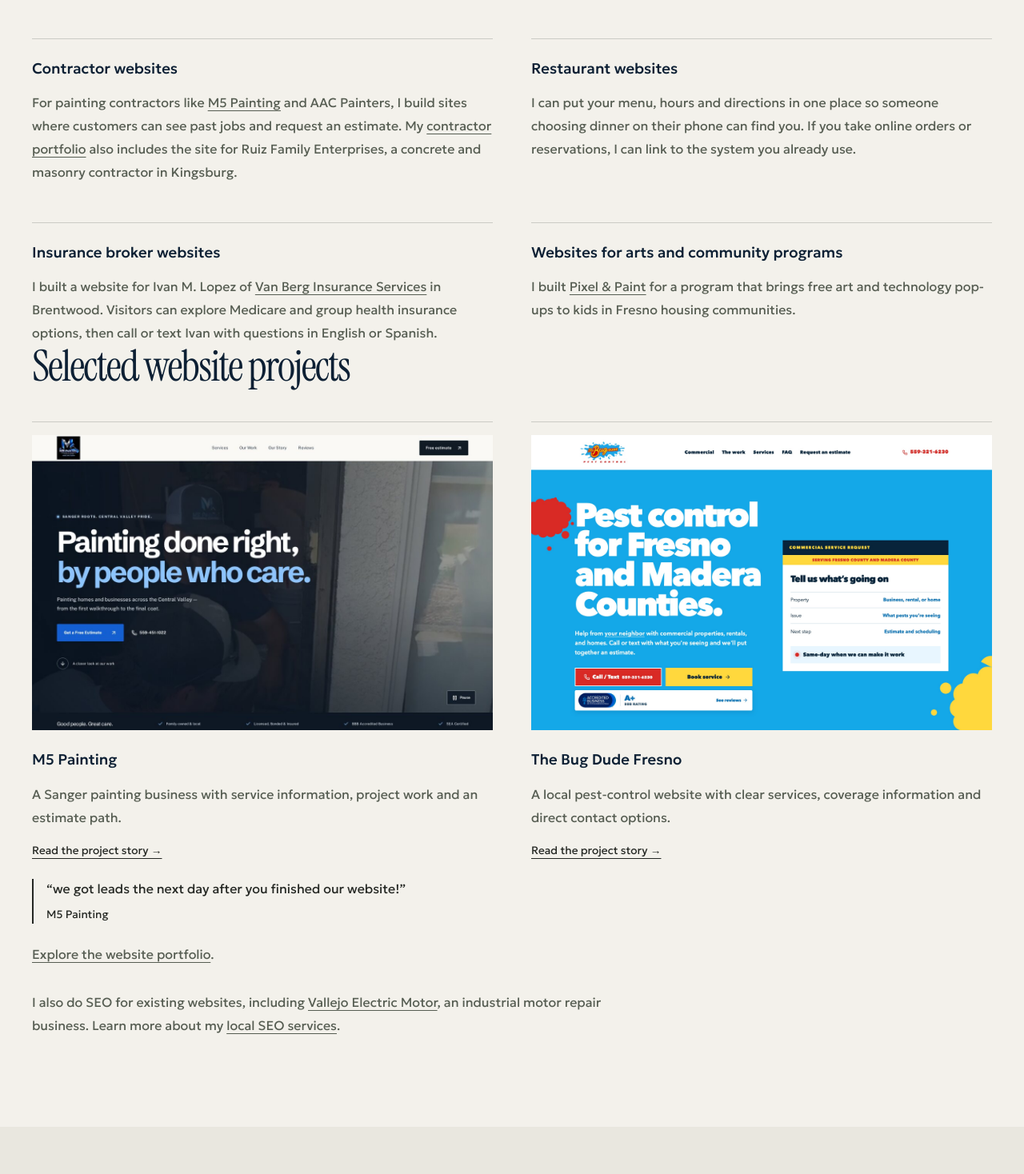
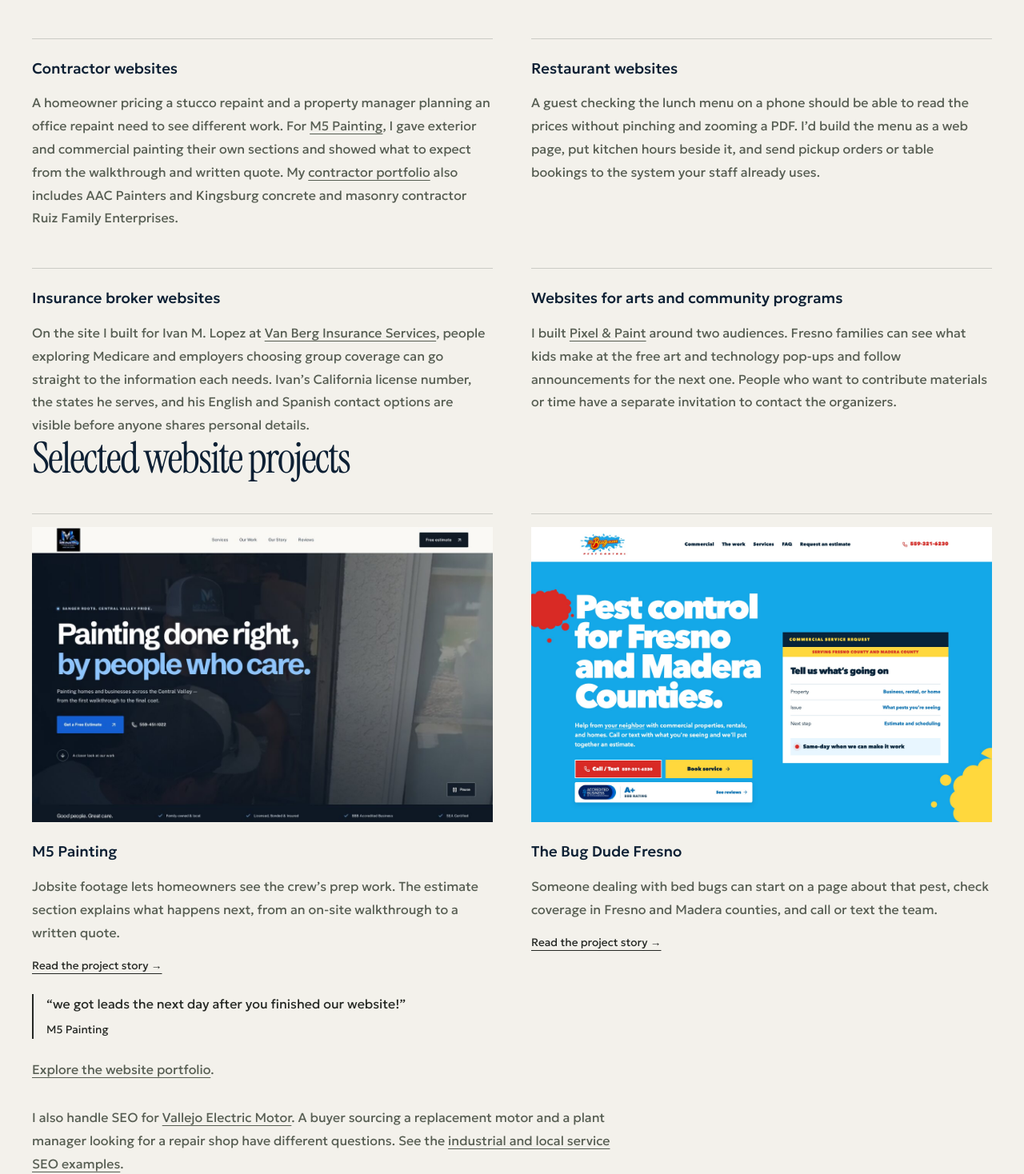
Before and after one commit to mxrcochxvez/hexacombllc, a Next.js app: page /website-design in a window 1280 px wide. Shown: the part 1608-3076 px from the top of the page at 80% size. Built offline with nearby package versions, Linux system fonts and the light colour scheme; no server answers.

Commit message:
Ground website design service blurbs in client project details

```diff
--- a/src/app/(site)/website-design/page.tsx
+++ b/src/app/(site)/website-design/page.tsx
@@ -140,38 +140,45 @@ export default function WebsiteDesignPage() {
           <article>
             <h3>Contractor websites</h3>
             <p>
-              For painting contractors like{" "}
-              <Link href="/work/m5-painting">M5 Painting</Link> and AAC Painters,
-              I build sites where customers can see past jobs and request an
-              estimate. My <Link href="/work">contractor portfolio</Link> also
-              includes the site for Ruiz Family Enterprises, a concrete and
-              masonry contractor in Kingsburg.
+              A homeowner pricing a stucco repaint and a property manager
+              planning an office repaint need to see different work. For{" "}
+              <Link href="/work/m5-painting">M5 Painting</Link>, I gave exterior
+              and commercial painting their own sections and showed what to
+              expect from the walkthrough and written quote. My{" "}
+              <Link href="/work">contractor portfolio</Link> also includes
+              AAC Painters and Kingsburg concrete and masonry contractor Ruiz
+              Family Enterprises.
             </p>
           </article>
           <article>
             <h3>Restaurant websites</h3>
             <p>
-              I can put your menu, hours and directions in one place so someone
-              choosing dinner on their phone can find you. If you take online
-              orders or reservations, I can link to the system you already use.
+              A guest checking the lunch menu on a phone should be able to
+              read the prices without pinching and zooming a PDF. I’d build
+              the menu as a web page, put kitchen hours beside it, and send
+              pickup orders or table bookings to the system your staff
+              already uses.
             </p>
           </article>
           <article>
             <h3>Insurance broker websites</h3>
             <p>
-              I built a website for Ivan M. Lopez of{" "}
-              <a href="https://ivan-m-lopez-insurance.pages.dev/">Van Berg Insurance Services</a>{" "}
-              in Brentwood. Visitors can explore Medicare and group health
-              insurance options, then call or text Ivan with questions in
-              English or Spanish.
+              On the site I built for Ivan M. Lopez at{" "}
+              <a href="https://ivan-m-lopez-insurance.pages.dev/">Van Berg Insurance Services</a>,
+              people exploring Medicare and employers choosing group coverage
+              can go straight to the information each needs. Ivan’s California
+              license number, the states he serves, and his English and Spanish
+              contact options are visible before anyone shares personal details.
             </p>
           </article>
           <article>
             <h3>Websites for arts and community programs</h3>
             <p>
               I built <a href="https://pixelandpaint.vercel.app/">Pixel &amp; Paint</a>{" "}
-              for a program that brings free art and technology pop-ups to kids
-              in Fresno housing communities.
+              around two audiences. Fresno families can see what kids make at
+              the free art and technology pop-ups and follow announcements
+              for the next one. People who want to contribute materials or
+              time have a separate invitation to contact the organizers.
             </p>
           </article>
         </div>
@@ -188,8 +195,9 @@ export default function WebsiteDesignPage() {
               />
               <h3>M5 Painting</h3>
               <p>
-                A Sanger painting business with service information, project work
-                and an estimate path.
+                Jobsite footage lets homeowners see the crew’s prep work.
+                The estimate section explains what happens next, from an
+                on-site walkthrough to a written quote.
               </p>
               <span>Read the project story →</span>
             </Link>
@@ -210,8 +218,9 @@ export default function WebsiteDesignPage() {
             />
             <h3>The Bug Dude Fresno</h3>
             <p>
-              A local pest-control website with clear services, coverage
-              information and direct contact options.
+              Someone dealing with bed bugs can start on a page about that
+              pest, check coverage in Fresno and Madera counties, and call
+              or text the team.
             </p>
             <span>Read the project story →</span>
           </Link>
@@ -220,10 +229,11 @@ export default function WebsiteDesignPage() {
           <Link href="/work">Explore the website portfolio</Link>.
         </p>
         <p className="service-support">
-          I also do SEO for existing websites, including{" "}
-          <a href="https://www.vallejomotor.com/">Vallejo Electric Motor</a>,
-          an industrial motor repair business. Learn more about my{" "}
-          <Link href="/local-seo">local SEO services</Link>.
+          I also handle SEO for{" "}
+          <a href="https://www.vallejomotor.com/">Vallejo Electric Motor</a>.
+          A buyer sourcing a replacement motor and a plant manager looking
+          for a repair shop have different questions. See the{" "}
+          <Link href="/local-seo#seo-projects-heading">industrial and local service SEO examples</Link>.
         </p>
       </section>
       <section className="service-band" aria-labelledby="process-heading">
@@ -332,9 +342,12 @@ export default function WebsiteDesignPage() {
           <h2 id="consulting-heading">AI and software engineering consulting</h2>
           <div className="service-copy">
             <p>
-              I consult for <a href="https://babbagellc.com/team">Babbage LLC</a>{" "}
-              as a software architect and engineer. My work includes building
-              applications and using AI to automate repetitive tasks.
+              I consult on software architecture, application development and
+              AI automation. The <a href="https://babbagellc.com/team">Babbage LLC team page</a>{" "}
+              lists me, Marco Chavez, as its Software Architect &amp; Engineer.
+              If your team is considering automation, bring me a task someone
+              does by hand. We can walk through the inputs, the decisions and
+              what a person needs to review.
             </p>
             <p>
               I’m always looking for more types of business partnerships.{" "}
```
